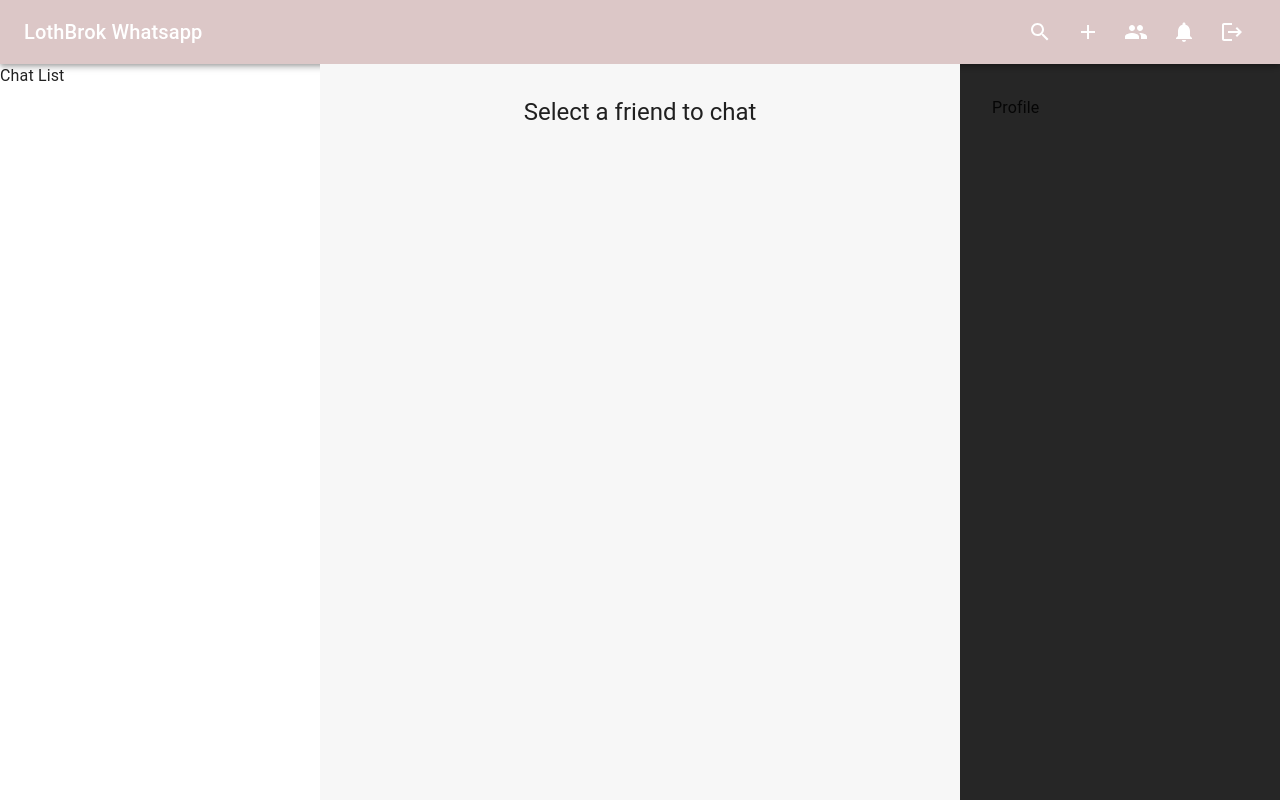
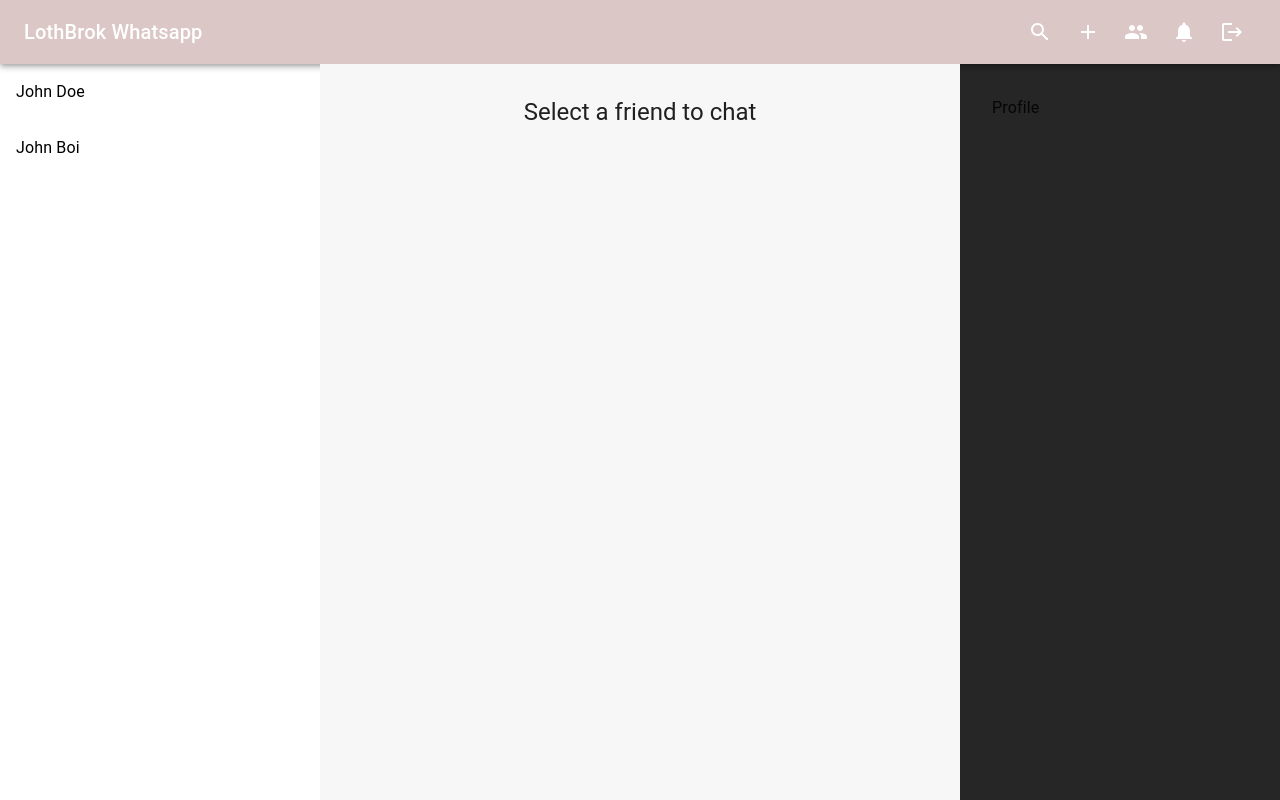
Before and after one commit to ValarMorghulis47/Chat-App, a React (Vite) app in the folder Frontend/: page / in a window 1280 px wide. Built offline with nearby package versions, Linux system fonts and the light colour scheme.

Commit message:
half of chast list done

```diff
--- a/Frontend/src/components/layout/AppLayout.jsx
+++ b/Frontend/src/components/layout/AppLayout.jsx
@@ -2,9 +2,21 @@
 import Title from '../shared/Title';
 import Header from './Header';
 import { Grid } from "@mui/material";
+import ChatList from '../specific/ChatList';
+import { sampleChats } from '../../constants/sampleData';
+import { useParams } from 'react-router-dom';
 
 const AppLayout = () => (WrappedComponent) => {
     return (props) => {
+
+        const params = useParams();
+        const chatId = params.chatId;
+
+        const handleDeleteChat = (e, _id, groupChat) => {
+            e.preventDefault();
+            console.log("Delete Chat", _id, groupChat);
+        };
+
         return (
             <>
                 <Title />
@@ -20,7 +32,7 @@
                         }}
                         height={"100%"}
                     >
-                        Chat List
+                        <ChatList chats={sampleChats} chatId = {chatId} handleDeleteChat={handleDeleteChat} />
                     </Grid>
                     <Grid item xs={12} sm={8} md={5} lg={6} height={"100%"}>
                         <WrappedComponent {...props} />
--- /dev/null
+++ b/Frontend/src/components/shared/ChatItem.jsx
@@ -0,0 +1,61 @@
+import React, { memo } from "react";
+import { Link } from "../styles/StyledComponents";
+import { Box, Stack, Typography } from "@mui/material";
+// import AvatarCard from "./AvatarCard";
+// import { motion } from "framer-motion";
+
+const ChatItem = ({
+    avatar = [],
+    name,
+    _id,
+    groupChat = false,
+    sameSender,
+    isOnline,
+    newMessageAlert,
+    index = 0,
+    handleDeleteChat,
+}) => {
+    return (
+        <Link
+            sx={{
+                padding: "0",
+            }}
+            to={`/chat/${_id}`}
+            onContextMenu={(e) => handleDeleteChat(e, _id, groupChat)}
+        >
+            <div style={{
+                display: "flex",
+                gap: "1rem",
+                alignItems: "center",
+                backgroundColor: sameSender ? "black" : "unset",
+                color: sameSender ? "white" : "unset",
+                position: "relative",
+                padding: "1rem",
+            }}>
+                <Stack>
+                    <Typography>{name}</Typography>
+                    {newMessageAlert && (
+                        <Typography>{newMessageAlert.count} New Message</Typography>
+                    )}
+                </Stack>
+
+                {isOnline && (
+                    <Box
+                        sx={{
+                            width: "10px",
+                            height: "10px",
+                            borderRadius: "50%",
+                            backgroundColor: "green",
+                            position: "absolute",
+                            top: "50%",
+                            right: "1rem",
+                            transform: "translateY(-50%)",
+                        }}
+                    />
+                )}
+            </div>
+        </Link>
+    );
+};
+
+export default memo(ChatItem);
--- /dev/null
+++ b/Frontend/src/components/specific/ChatList.jsx
@@ -0,0 +1,52 @@
+
+import { Stack } from "@mui/material";
+import React from "react";
+import ChatItem from "../shared/ChatItem";
+
+const ChatList = ({
+  w = "100%",
+  chats = [],
+  chatId,
+  onlineUsers = [],
+  newMessagesAlert = [
+    {
+      chatId: "",
+      count: 0,
+    },
+  ],
+  handleDeleteChat,
+}) => {
+
+  return (
+    <Stack width={w} direction={"column"} overflow={"auto"} height={"100%"}>
+      {chats?.map((data, index) => {
+        const { avatar, _id, name, groupChat, members } = data;
+
+        const newMessageAlert = newMessagesAlert.find(
+          ({ chatId }) => chatId === _id
+        );
+
+        const isOnline = members?.some((member) =>
+          onlineUsers.includes(member)
+        );
+
+        return (
+          <ChatItem
+            index={index}
+            newMessageAlert={newMessageAlert}
+            isOnline={isOnline}
+            avatar={avatar}
+            name={name}
+            _id={_id}
+            key={_id}
+            groupChat={groupChat}
+            sameSender={chatId === _id}
+            handleDeleteChat={handleDeleteChat}
+          />
+        );
+      })}
+    </Stack>
+  );
+};
+
+export default ChatList;
--- a/Frontend/src/components/styles/StyledComponents.jsx
+++ b/Frontend/src/components/styles/StyledComponents.jsx
@@ -14,14 +14,14 @@
   width: 1,
 });
 
-// const Link = styled(LinkComponent)`
-//   text-decoration: none;
-//   color: black;
-//   padding: 1rem;
-//   &:hover {
-//     background-color: rgba(0, 0, 0, 0.1);
-//   }
-// `;
+const Link = styled(LinkComponent)`
+  text-decoration: none;
+  color: black;
+  padding: 1rem;
+  &:hover {
+    background-color: rgba(0, 0, 0, 0.1);
+  }
+`;
 
 // const InputBox = styled("input")`
 //   width: 100%;
@@ -71,7 +71,7 @@
 //   CurveButton,
 //   SearchField,
 //   InputBox,
-//   Link,
+  Link,
   VisuallyHiddenInput,
 //   BouncingSkeleton,
 };
--- /dev/null
+++ b/Frontend/src/constants/sampleData.js
@@ -0,0 +1,17 @@
+export const sampleChats = [
+    {
+      avatar: ["https://www.w3schools.com/howto/img_avatar.png"],
+      name: "John Doe",
+      _id: "1",
+      groupChat: false,
+      members: ["1", "2"],
+    },
+
+    {
+      avatar: ["https://www.w3schools.com/howto/img_avatar.png"],
+      name: "John Boi",
+      _id: "2",
+      groupChat: true,
+      members: ["1", "2"],
+    },
+  ];
--- a/Frontend/src/main.jsx
+++ b/Frontend/src/main.jsx
@@ -7,7 +7,9 @@
   <React.StrictMode>
     <HelmetProvider>
       <CssBaseline />
+      <div onContextMenu={e => e.preventDefault()}>
       <App />
+      </div>
     </HelmetProvider>
   </React.StrictMode>,
 )
```
